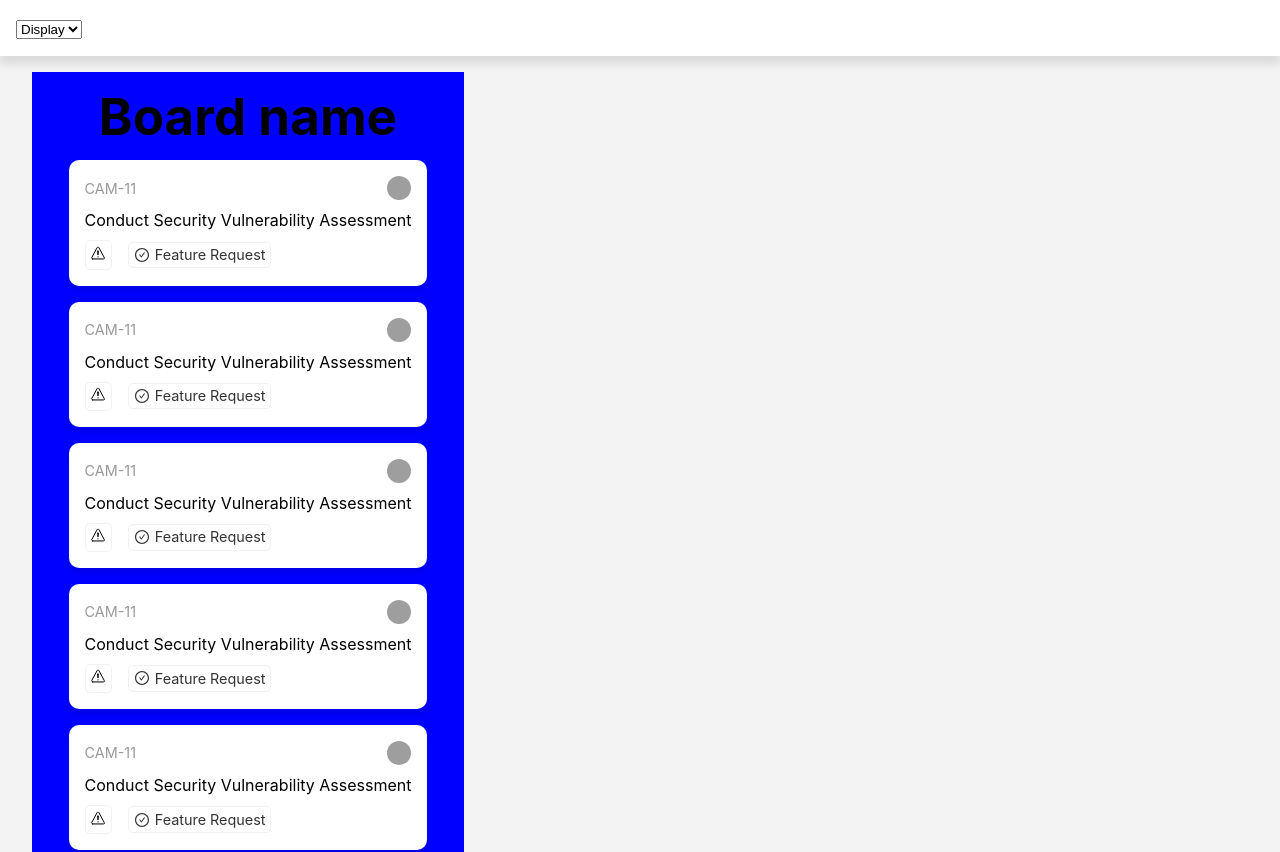
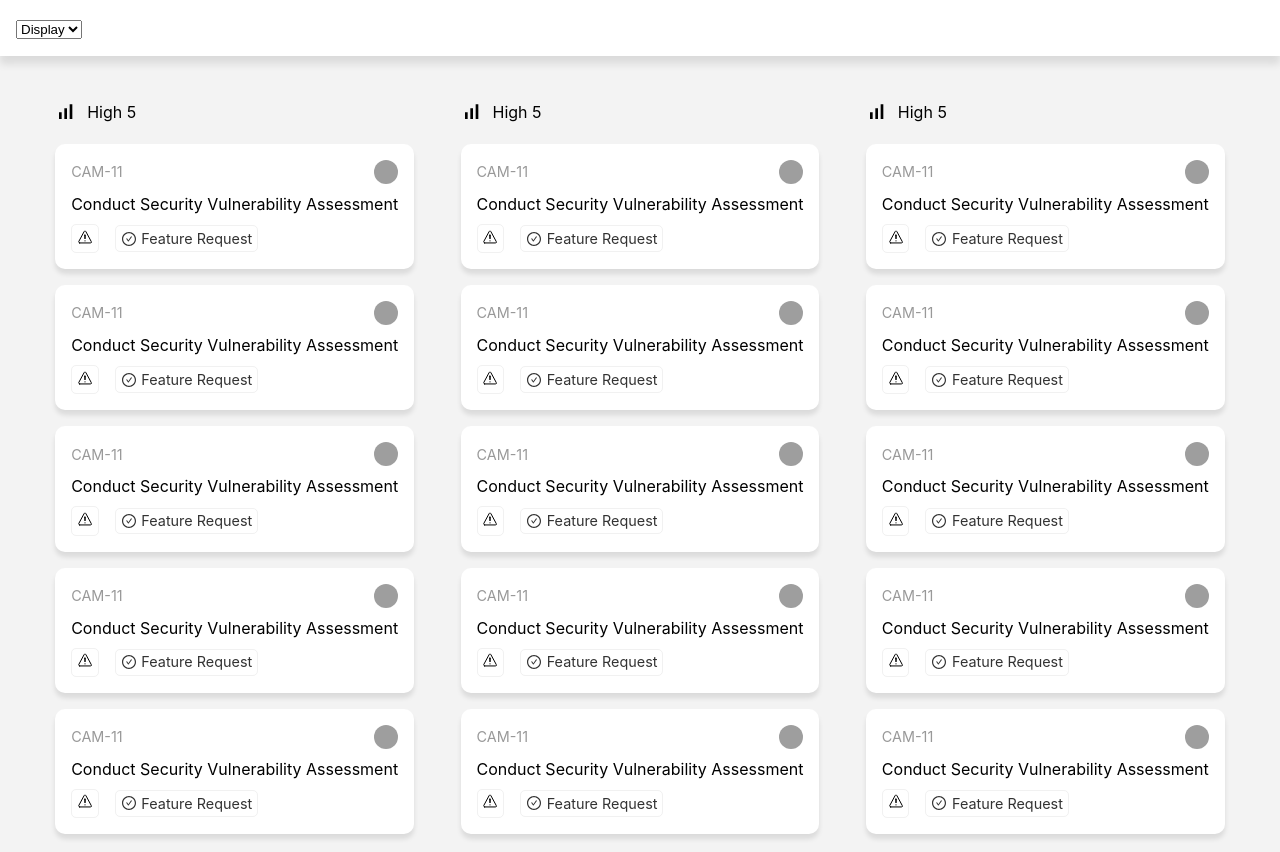
Before and after one commit to Himanshu-bishtt/react-kanban-board, a React (Vite) app: page / in a window 1280 px wide. Shown: the top 852 px of the page. Built offline with nearby package versions, Linux system fonts and the light colour scheme; no server answers; grey boxes are pictures that could not be loaded.

Commit message:
board container created

```diff
--- a/src/App.tsx
+++ b/src/App.tsx
@@ -1,6 +1,7 @@
 import { useEffect } from "react";
+
 import Header from "./components/Header/Header";
-import Board from "./components/Board/Board";
+import BoardContainer from "./components/Board/BoardContainer";
 
 function App() {
   useEffect(() => {
@@ -21,7 +22,7 @@ function App() {
   return (
     <main>
       <Header />
-      <Board />
+      <BoardContainer />
     </main>
   );
 }
--- a/src/components/Board/Board.module.css
+++ b/src/components/Board/Board.module.css
@@ -1,10 +1,28 @@
 .board {
-  background-color: blue;
   padding: 1rem;
-  width: 25rem;
-  margin: 1rem 2rem;
+  /* min-width: 20rem;
+  width: max-content; */
 
   display: flex;
   flex-direction: column;
   align-items: center;
+  justify-self: center;
+  gap: 0.5rem;
 }
+
+.header {
+  display: flex;
+  align-items: center;
+  align-self: flex-start;
+}
+
+.header span {
+  font-size: 2rem;
+}
+
+.cardsContainer {
+  display: flex;
+  flex-direction: column;
+  gap: 1rem;
+  align-self: flex-start;
+}
--- a/src/components/Board/Board.tsx
+++ b/src/components/Board/Board.tsx
@@ -1,10 +1,17 @@
+import { BiSignal3 } from "react-icons/bi";
+
 import Card from "../Card/Card";
 import styles from "./Board.module.css";
 
 export default function Board() {
   return (
     <div className={styles.board}>
-      <h1>Board name</h1>
+      <div className={styles.header}>
+        <span>
+          <BiSignal3 />
+        </span>
+        <p>High 5</p>
+      </div>
       <div className={styles.cardsContainer}>
         <Card />
         <Card />
--- /dev/null
+++ b/src/components/Board/BoardContainer.module.css
@@ -0,0 +1,6 @@
+.boardContainer {
+  display: grid;
+  grid-template-columns: repeat(auto-fit, minmax(20rem, 1fr));
+  overflow-x: auto;
+  margin: 1rem 2rem;
+}
--- /dev/null
+++ b/src/components/Board/BoardContainer.tsx
@@ -0,0 +1,13 @@
+import Board from "./Board";
+import styles from "./BoardContainer.module.css";
+
+export default function BoardContainer() {
+  return (
+    <div className={styles.boardContainer}>
+      <Board />
+      <Board />
+      <Board />
+      <Board />
+    </div>
+  );
+}
--- a/src/components/Card/Card.module.css
+++ b/src/components/Card/Card.module.css
@@ -1,6 +1,5 @@
 .card {
   background-color: var(--white);
-  margin: 1rem 0;
   padding: 1rem;
   border-radius: 10px;
   box-shadow: 0px 5px 5px rgba(0, 0, 0, 0.1);
```
